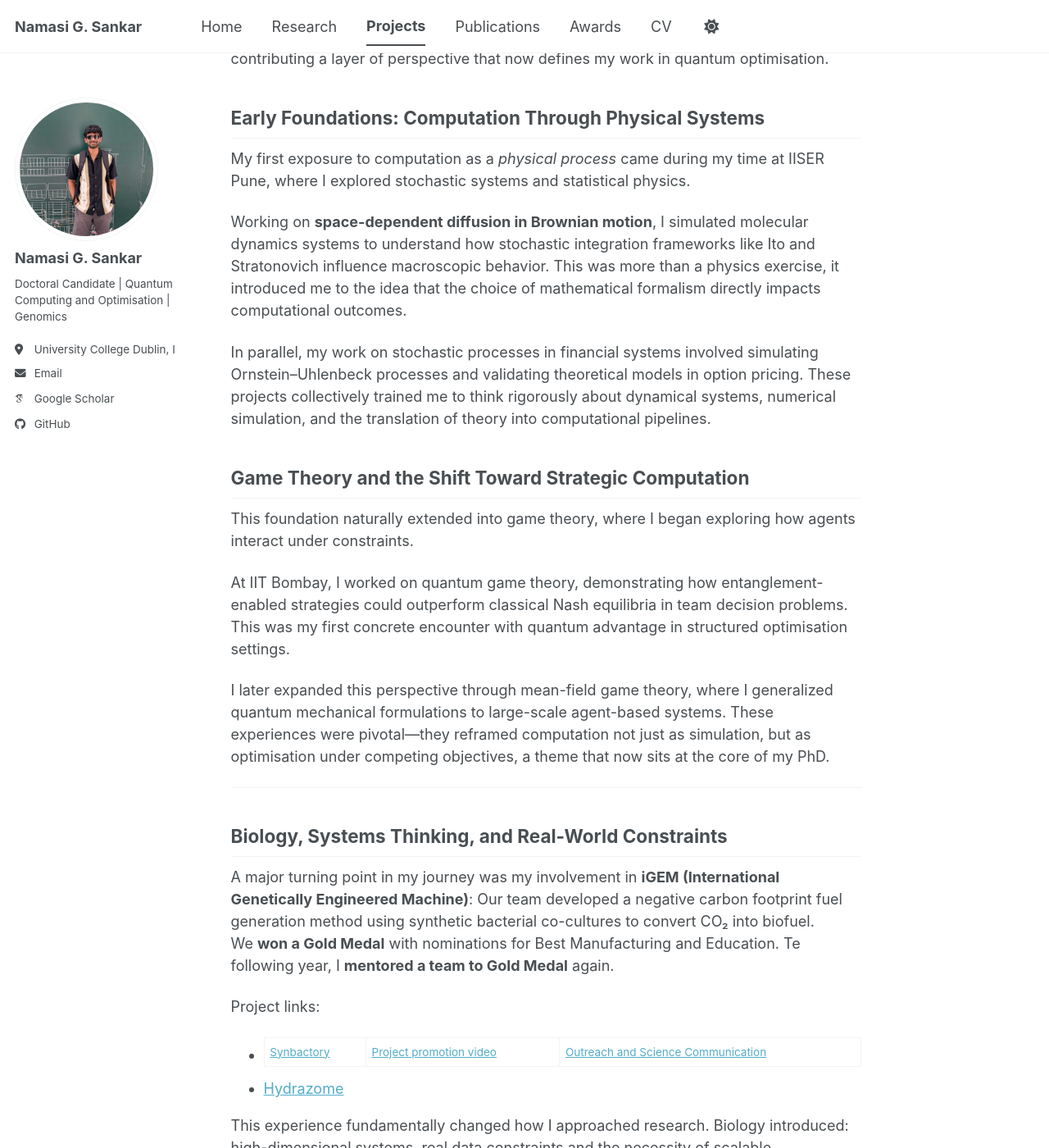
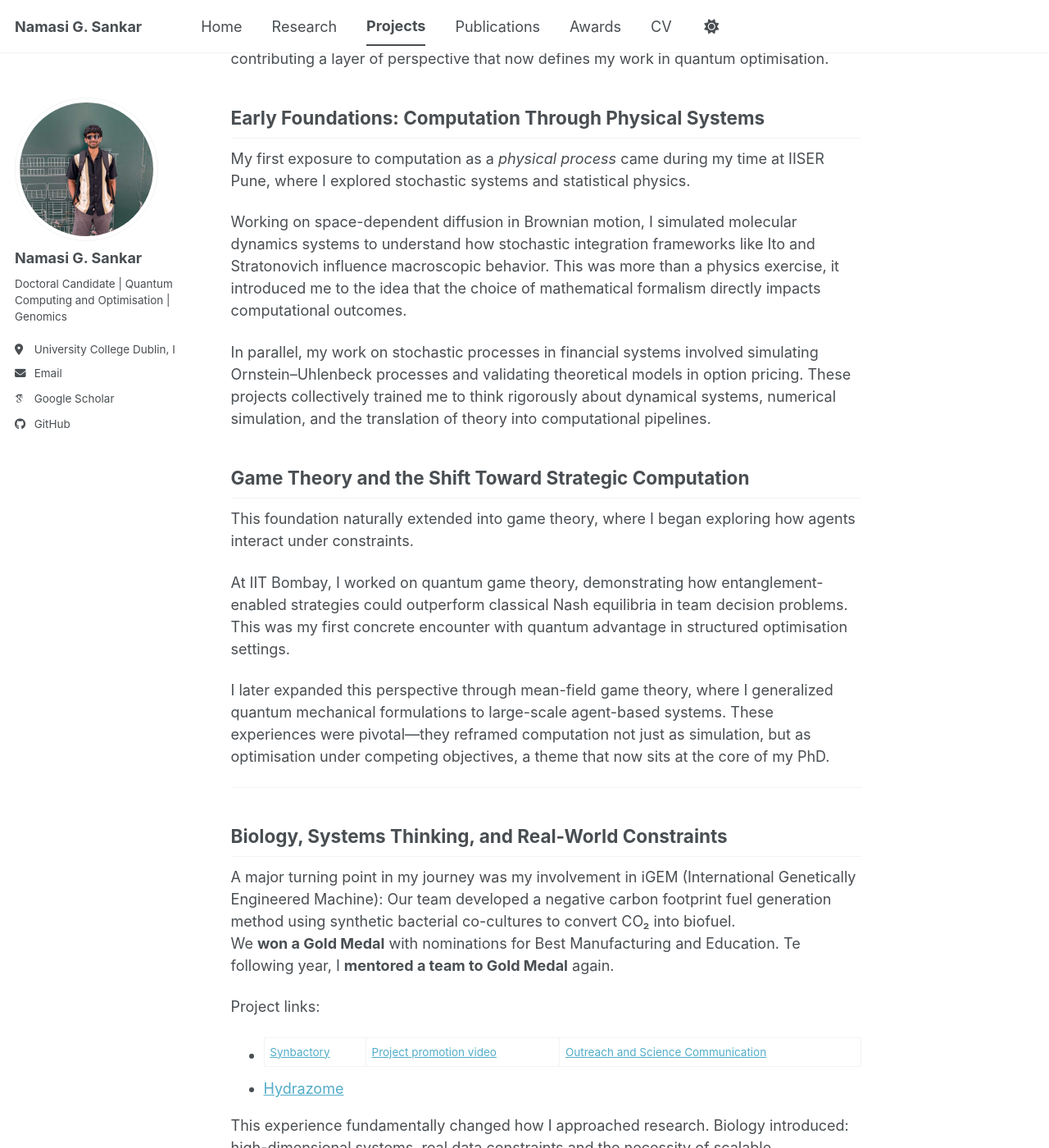
Before and after one commit to Namasi-PhD/Namasi-PhD.github.io, a Jekyll site: the page built from _pages/projects.md, in a window 1280 px wide and 1400 px high, scrolled down 244 px. Shown: the whole window at 82% size. Built offline with Jekyll 4.4.1, drawn with Linux system fonts in a browser that asks for light colours; some web fonts are replaced; a script bundle is joined from its source files by our own code; library files that are not in the unit come from our copies.

```diff
--- a/_pages/projects.md
+++ b/_pages/projects.md
@@ -15,7 +15,7 @@ This question did not emerge suddenly during my PhD. It is the natural culminati
 
 My first exposure to computation as a *physical process* came during my time at IISER Pune, where I explored stochastic systems and statistical physics.
 
-Working on **space-dependent diffusion in Brownian motion**, I simulated molecular dynamics systems to understand how stochastic integration frameworks like Ito and Stratonovich influence macroscopic behavior. This was more than a physics exercise, it introduced me to the idea that the choice of mathematical formalism directly impacts computational outcomes.
+Working on space-dependent diffusion in Brownian motion, I simulated molecular dynamics systems to understand how stochastic integration frameworks like Ito and Stratonovich influence macroscopic behavior. This was more than a physics exercise, it introduced me to the idea that the choice of mathematical formalism directly impacts computational outcomes.
 
 In parallel, my work on stochastic processes in financial systems involved simulating Ornstein–Uhlenbeck processes and validating theoretical models in option pricing. These projects collectively trained me to think rigorously about dynamical systems, numerical simulation, and the translation of theory into computational pipelines.
 
@@ -33,7 +33,7 @@ I later expanded this perspective through mean-field game theory, where I genera
 
 ## Biology, Systems Thinking, and Real-World Constraints
 
-A major turning point in my journey was my involvement in **iGEM (International Genetically Engineered Machine)**:
+A major turning point in my journey was my involvement in iGEM (International Genetically Engineered Machine):
 Our team developed a negative carbon footprint fuel generation method using synthetic bacterial co-cultures to convert CO₂ into biofuel.
 We **won a Gold Medal** with nominations for Best Manufacturing and Education. Te following year, I **mentored a team to Gold Medal** again.
 
```
